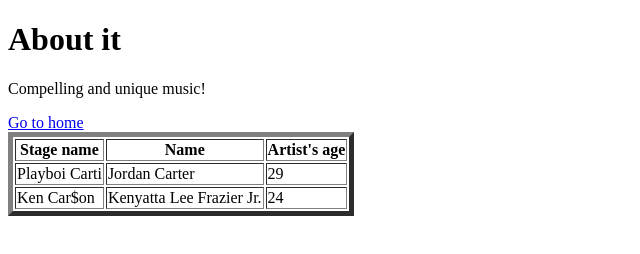
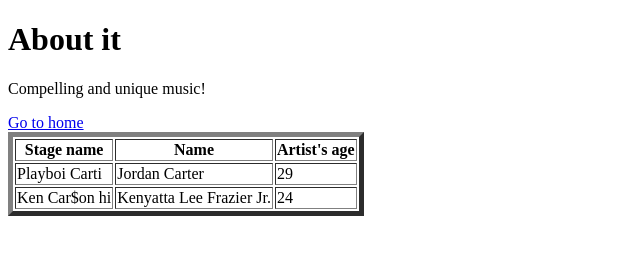
Before and after one commit to luhgeekk/Lesson-3-link-tables-and-list, a plain HTML site: page about.html in a window 1280 px wide. Shown: the whole page, without its empty margins (0-640 px from the left). Drawn offline with Linux system fonts and the light colour scheme.

Commit message:
added a word

```diff
--- a/about.html
+++ b/about.html
@@ -22,7 +22,7 @@
             <td>29</td>
         </tr>
         <tr>
-            <td>Ken Car$on</td>
+            <td>Ken Car$on hi</td>
             <td>Kenyatta Lee Frazier Jr.</td>
             <td>24</td>
         </tr>
```
